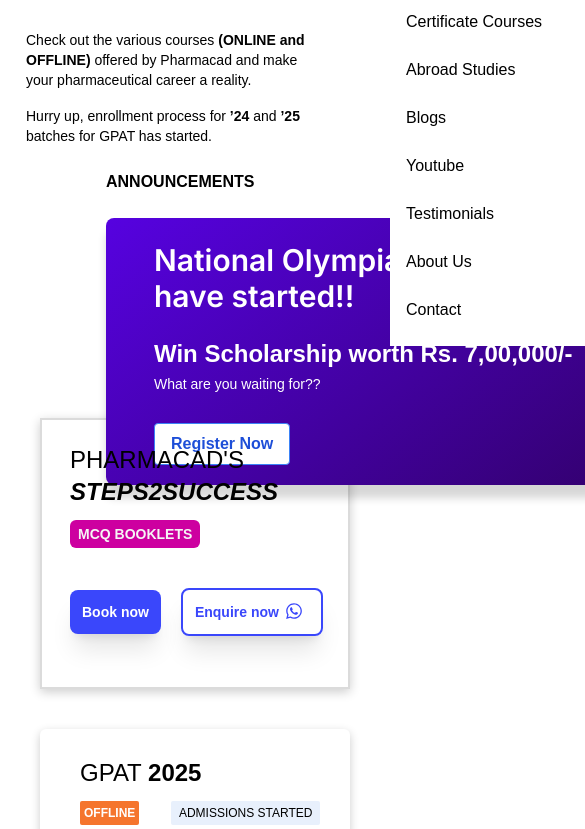
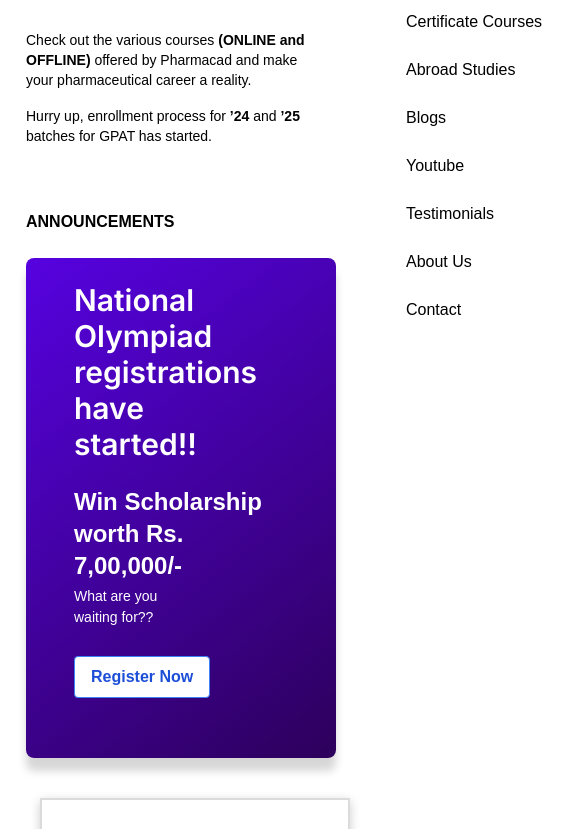
Before and after one commit to vibodhbhosure/Project-Pharmacad, a Next.js app: page /courses in a window 390 px wide. Shown: the part 260-1089 px from the top of the page, 585 px wide, since content can reach past the window. Built offline with nearby package versions, Linux system fonts and the light colour scheme.

Commit message:
announcement made responsive

```diff
--- a/src/components/Courses.jsx
+++ b/src/components/Courses.jsx
@@ -13,7 +13,7 @@
       <div className="h-[38px] w-[42px] ml-7 lg:ml-[131px] mt-14 md:mt-[57px] border-2 border-gray-300 bg-white items-center justify-center absolute rounded-sm p-2 cursor-pointer -z-50">
         <FaAngleLeft className="ml-1" />
       </div>
-      <div className="flex flex-col md:flex-row ml-6 lg:ml-[135px] mt-36 lg:mt-[156px] space-x-[80px]">
+      <div className="flex flex-col xl:flex-row ml-6 lg:ml-[135px] mt-36 lg:mt-[156px] space-x-0 xl:space-x-[40px]">
         <div className="h-[200px] w-[291px] md:w-[400px] lg:w-[570px] flex flex-col">
           <span className=" text-3xl md:text-5xl font-bold">Courses</span>
           <span className=" mt-6 lg:mt-12 font-normal text-sm lg:text-base w-[291px] md:w-[440px] lg:w-[552px]">
@@ -30,12 +30,12 @@
         </div>
 
         {Annoucements_data.map((cardData, index) => (
-          <div className="h-[204px] w-[536px]" key={index}>
+          <div className="h-[204px] w-[310px] sm:w-[600px] md:w-[536px] mt-10 xl:mt-0 mx-auto sm:mx-0" key={index}>
             <Annoucements cardData={cardData} />
           </div>
         ))}
       </div>
-      <div className=" mt-11 md:mt-[91px] mx-6 lg:ml-[131px]">
+      <div className=" mt-96 sm:mt-40 xl:mt-[91px] mx-6 lg:ml-[131px]">
         <span className="hidden lg:block font-bold text-3xl ">
           Upcoming Batches
         </span>
--- a/src/components/announcements.jsx
+++ b/src/components/announcements.jsx
@@ -10,7 +10,7 @@
     <div className="flex flex-col font-poppins font-semibold">
       <div>ANNOUNCEMENTS</div>
       <div>
-        <div class="box w-[670px] h-[267px] rounded-lg">
+        <div class="box mx-auto sm:mx-0 w-[310px] sm:w-[600px] md:w-[660px] lg:w-[975px] xl:w-[660px] h-[500px] sm:h-[267px] rounded-lg">
           <div className="mx-12 my-6 py-6">
             <div className="text-3xl font-semibold font-inter w-5/6 text-white">
               {heading}
```
